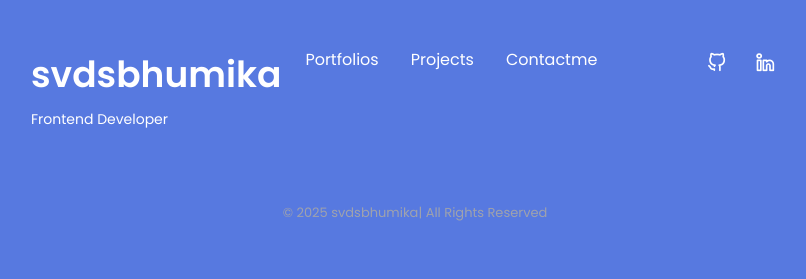
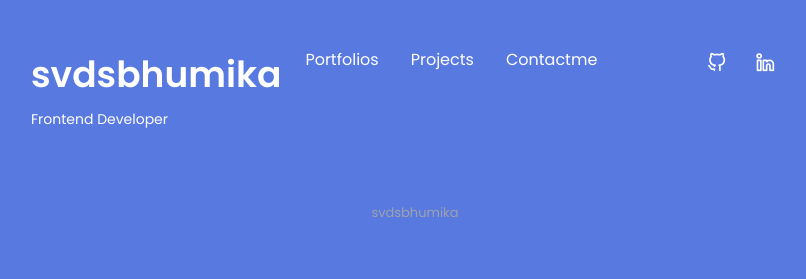
Before and after one commit to seerambhumika/Portfolio1, a Flask app: page / in a window 1280 px wide. Shown: the part 6090-6369 px from the top of the page, without its empty margins (225-1031 px from the left). Run offline with Flask 3, Linux system fonts and the light colour scheme; some libraries are stand-ins or nearby versions.

Commit message:
Update base.html

```diff
--- a/templates/base.html
+++ b/templates/base.html
@@ -1041,7 +1041,7 @@
                     </a>
                 </div>
             </div>
-            <p class="footer__copy">&copy; 2025 svdsbhumika| All Rights Reserved</p>
+            <p class="footer__copy"> svdsbhumika</p>
         </div>
     </footer>
 
```
